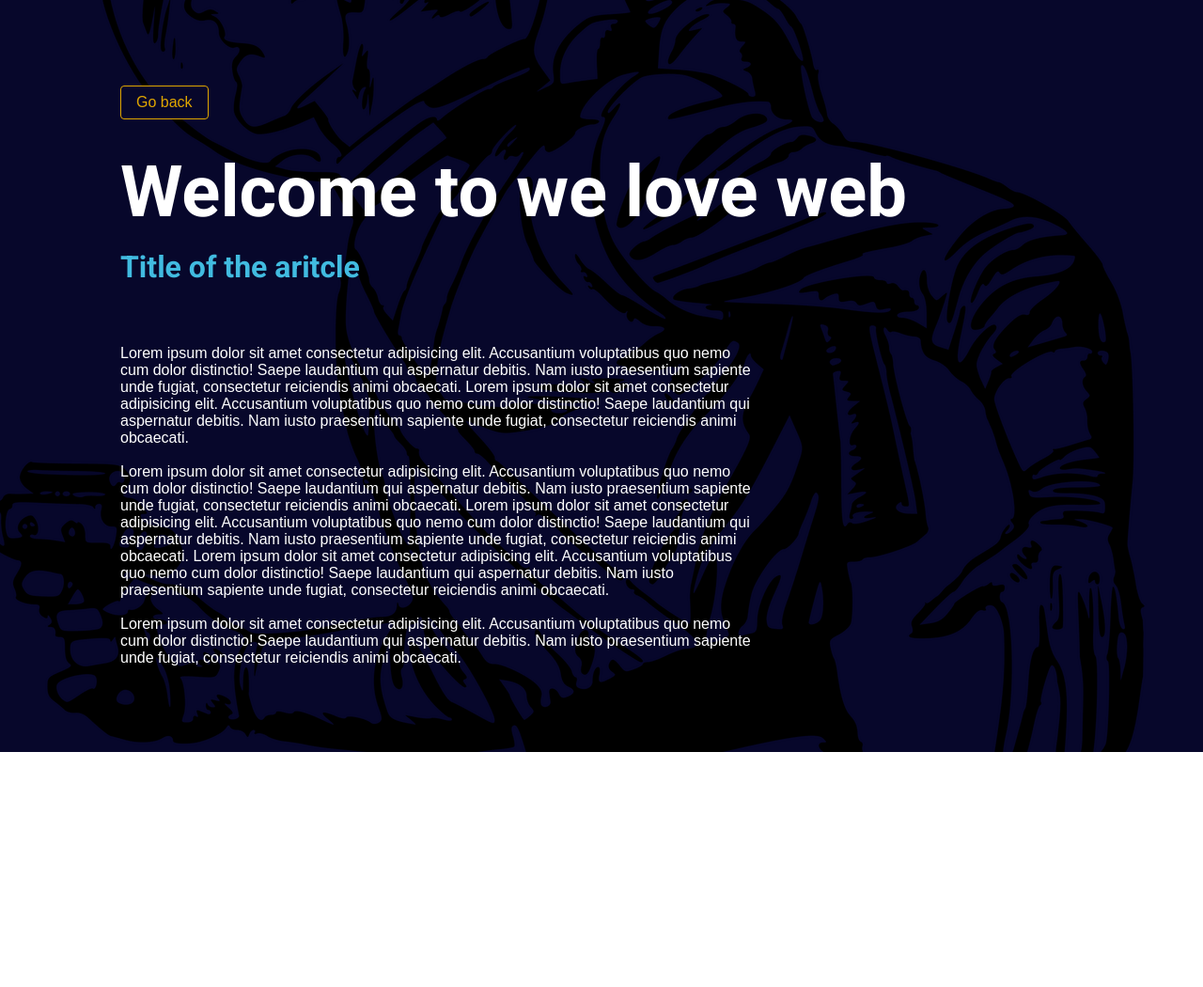
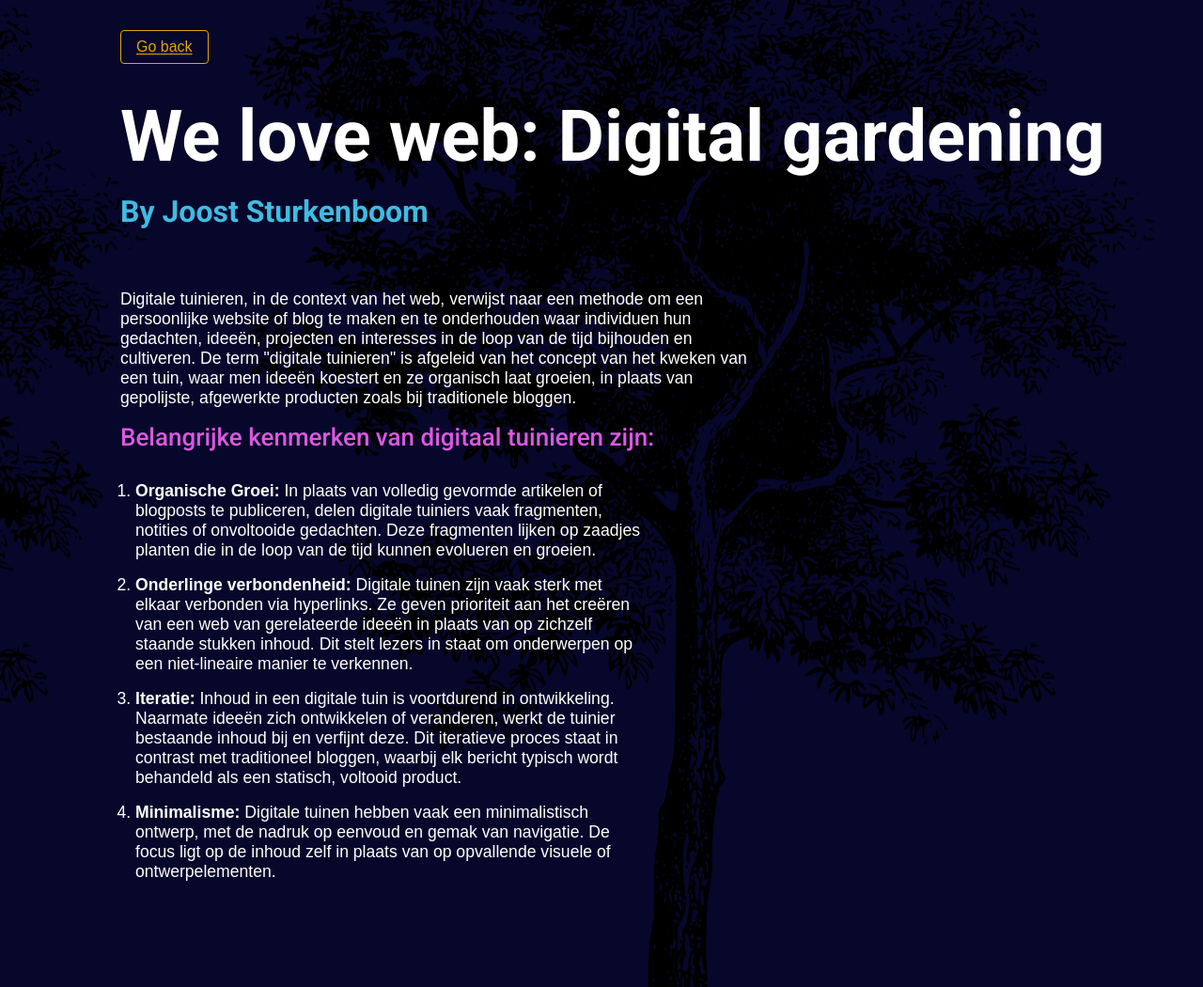
Before and after one commit to TomDeeterink1/we-love-web-site, a plain HTML site: page we-love-web-1.html in a window 1280 px wide. Shown: the whole page at 94% size. Before the commit the page ends 800 px from the top, so only its background shows below. Drawn offline with Linux system fonts and the light colour scheme.

Commit message:
last push for checkpoint

```diff
--- a/assets/style.css
+++ b/assets/style.css
@@ -140,14 +140,22 @@
     font-weight: 600;
   }
 
+  h4{
+    font-size: 26;
+    font-family: Roboto;
+    font-weight: 500;
+  }
+
   p{
     font-size: 1em;
     font-family: Arial, Helvetica, sans-serif;
     font-weight: 400;
 
   }
-  a{
-    text-decoration: none;
+  & a{
+    color: var(--accent);
+    text-decoration: underline;
+    text-underline-offset: 2px;
   }
 
   /* link styling */
@@ -212,15 +220,21 @@
     }
   }
 /* detail */
+
+#detail2{
+  background-image: url(/assets/images/image-from-rawpixel-id-6288397-png.png);
+  height: 100vh;
+
+}
 .section-content--detail{
   display: flex;
     flex-direction: column;
     justify-content: center;
-    height: 100vh;
+
     padding: var(--large);
     padding-left: var(--extra-extra-large);
     background-color: var(--primary);
-    background-image: url(/assets/images/image-from-rawpixel-id-6288397-png.png);
+    background-image: url(/assets/images/image-from-rawpixel-id-6261609-png.png);
     background-position: right;
     align-items: flex-start;
     & .link{
@@ -256,11 +270,35 @@
       color: var(--alternative);
     }
 
+    & h4{
+      padding-top: var(--medium);
+      color: var(--secondary);
+    }
     & p{
       padding-top: var(--extra-large);
-      font-size: 1em;
+      font-size: 1.1em;
       color: var(--main);
       max-width: 60%;
+    }
+
+    & a{
+      color: var(--accent);
+      text-decoration: underline;
+    }
+
+    & ul{
+      padding-left: var(--medium);
+      max-width: 50%;
+      padding-top: var(--large);
+      list-style-type: decimal;
+      display: flex;
+      flex-direction: column;
+      gap: 1em;
+      padding-bottom: var(--medium);
+      & li{
+        font-size: 1.1em;
+        color: var(--main);
+      }
     }
 }
 
--- a/we-love-web-1.html
+++ b/we-love-web-1.html
@@ -2,7 +2,7 @@
 <head>
     <meta charset="UTF-8">
     <meta name="viewport" content="width=device-width, initial-scale=1.0">
-    <title>History</title>
+    <title>We love web</title>
     <!-- Link to your external style guide(s) -->
     <link rel="stylesheet" href="assets/style.css">
     <!-- Link to your external script(s) -->
@@ -10,23 +10,38 @@
 </head>
 <section class="section-content--detail">
     <a class="link" href="/index.html"> Go back</a>
-    <h1>Welcome to we love web</h1>
-    <h3> Title of the aritcle </h3>
+    <h1>We love web: Digital gardening</h1>
+    <h3> By Joost Sturkenboom </h3>
     <p>
-        Lorem ipsum dolor sit amet consectetur adipisicing elit. Accusantium voluptatibus quo nemo cum dolor distinctio!
-        Saepe laudantium qui aspernatur debitis. Nam iusto praesentium sapiente unde fugiat, consectetur reiciendis animi obcaecati.
-        Lorem ipsum dolor sit amet consectetur adipisicing elit. Accusantium voluptatibus quo nemo cum dolor distinctio!
-        Saepe laudantium qui aspernatur debitis. Nam iusto praesentium sapiente unde fugiat, consectetur reiciendis animi obcaecati.
-        <br><br>
-        Lorem ipsum dolor sit amet consectetur adipisicing elit. Accusantium voluptatibus quo nemo cum dolor distinctio!
-        Saepe laudantium qui aspernatur debitis. Nam iusto praesentium sapiente unde fugiat, consectetur reiciendis animi obcaecati.
-        Lorem ipsum dolor sit amet consectetur adipisicing elit. Accusantium voluptatibus quo nemo cum dolor distinctio!
-        Saepe laudantium qui aspernatur debitis. Nam iusto praesentium sapiente unde fugiat, consectetur reiciendis animi obcaecati.
-        Lorem ipsum dolor sit amet consectetur adipisicing elit. Accusantium voluptatibus quo nemo cum dolor distinctio!
-        Saepe laudantium qui aspernatur debitis. Nam iusto praesentium sapiente unde fugiat, consectetur reiciendis animi obcaecati.
-        <br><br>
-        Lorem ipsum dolor sit amet consectetur adipisicing elit. Accusantium voluptatibus quo nemo cum dolor distinctio!
-        Saepe laudantium qui aspernatur debitis. Nam iusto praesentium sapiente unde fugiat, consectetur reiciendis animi obcaecati.
+    Digitale tuinieren, in de context van het web, verwijst naar een methode om een persoonlijke website of blog te maken en te onderhouden waar individuen hun gedachten,
+    ideeën, projecten en interesses in de loop van de tijd bijhouden en cultiveren. De term "digitale tuinieren" is afgeleid van het concept van het
+     kweken van een tuin, waar men ideeën koestert en ze organisch laat groeien, in plaats van gepolijste, afgewerkte producten zoals bij traditionele bloggen.
+    </p>
+    <h4>Belangrijke kenmerken van digitaal tuinieren zijn:</h4>
+    <ul>
+        <li>
+            <strong>Organische Groei: </strong>In plaats van volledig gevormde artikelen of blogposts te publiceren,
+            delen digitale tuiniers vaak fragmenten, notities of onvoltooide gedachten. Deze fragmenten lijken op zaadjes planten
+            die in de loop van de tijd kunnen evolueren en groeien.
+        </li>
+        <li>
+            <strong>Onderlinge verbondenheid: </strong> Digitale tuinen zijn vaak sterk met elkaar verbonden via hyperlinks.
+            Ze geven prioriteit aan het creëren van een web van gerelateerde ideeën in plaats van op zichzelf staande stukken inhoud.
+            Dit stelt lezers in staat om onderwerpen op een niet-lineaire manier te verkennen.
+        </li>
+        <li>
+            <strong>Iteratie: </strong> Inhoud in een digitale tuin is voortdurend in ontwikkeling.
+            Naarmate ideeën zich ontwikkelen of veranderen, werkt de tuinier bestaande inhoud bij en verfijnt deze.
+            Dit iteratieve proces staat in contrast met traditioneel bloggen, waarbij elk bericht typisch wordt behandeld als een statisch,
+            voltooid product.
+        </li>
+        <li>
+            <strong>Minimalisme: </strong>  Digitale tuinen hebben vaak een minimalistisch ontwerp, met de nadruk op eenvoud en gemak van navigatie.
+             De focus ligt op de inhoud zelf in plaats van op opvallende visuele of ontwerpelementen.
+        </li>
+    </ul>
+    <p>
+
     </p>
 </section>
 </html>
```
Also changed, not shown: index.html (+2 -2 lines), we-love-web-2.html (+26 -0 lines), assets/images/image-from-rawpixel-id-6261609-png.png (added).
